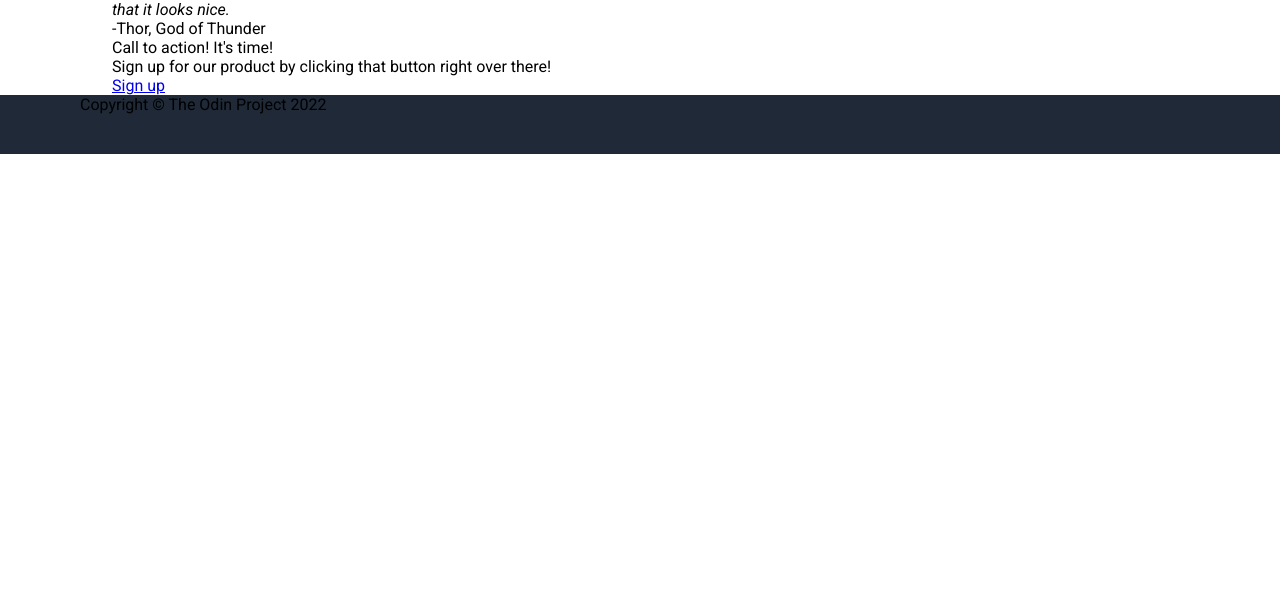
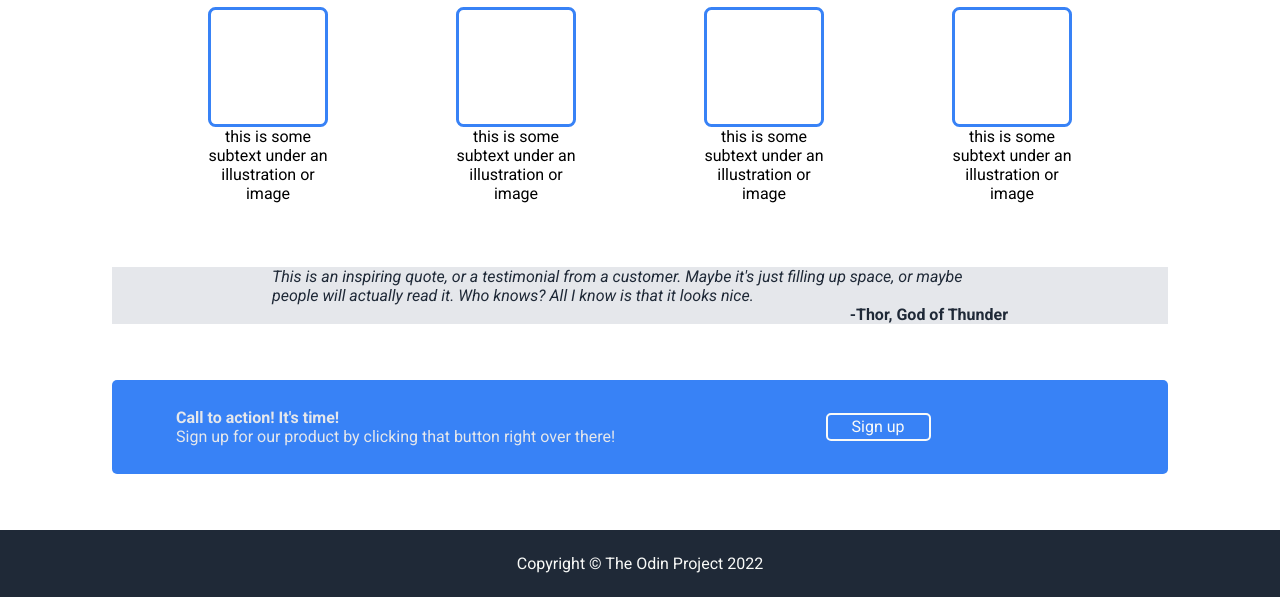
Before and after one commit to maxralph01/landing-page, a plain HTML site: page index.html in a window 1280 px wide. Shown: the part 476-1073 px from the top of the page. Before the commit the page ends 800 px from the top, so only its background shows below. Drawn offline with Linux system fonts and the light colour scheme.

Commit message:
second commit

```diff
--- a/index.html
+++ b/index.html
@@ -59,22 +59,22 @@
 
   </section>
 
-  <section>
+  <section class="quote">
    <figure>
     <blockquote>
      <p><em>This is an inspiring quote, or a testimonial from a customer. Maybe it's just filling up space, or maybe people will actually read it. Who knows? All I know is that it looks nice.</em></p>
     </blockquote>
-    <figcaption>-Thor, God of Thunder</figcaption>
+    <figcaption><strong>-Thor, God of Thunder</strong></figcaption>
    </figure>
   </section>
 
-  <section>
+  <section class="cta">
    <article>
     <p class="heading">Call to action! It's time!</p>
     <p class="body">Sign up for our product by clicking that button right over there!</p>
    </article>
 
-   <a href="#">Sign up</a>
+   <p><a href="#">Sign up</a></p>
   </section>
  </main>
 
--- a/style.css
+++ b/style.css
@@ -38,6 +38,7 @@ header .navbar nav {
 header .navbar nav ul {
  display: flex;
  justify-content: space-between;
+ gap: 1.5rem;
 }
 
 header .navbar nav ul li {
@@ -54,6 +55,7 @@ header .hero {
 
 header .hero .description {
  display: flex;
+ align-self: center;
  flex-direction: column;
  gap: 1rem;
  flex: auto;
@@ -84,6 +86,7 @@ header .hero .image_placeholder {
  background-color: #3f4c5e;
  flex: auto;
  width: 45%;
+ display: flex;
 }
 
 header .hero .image_placeholder p {
@@ -95,7 +98,7 @@ main {
 }
 
 main .random {
-
+ margin: 2rem auto 4rem;
 }
 
 main .random h2 {
@@ -105,8 +108,85 @@ main .random h2 {
 
 main .random .articles {
  display: flex;
+ justify-content: space-around;
+ margin: 2rem;
 }
 
 main .random .articles article {
+ width: 7.5rem;
+}
+
+main .random .articles article .box {
+ border: 3.5px solid #3882F6;
+ /* width: 7.5rem; */
+ height: 7.5rem;
+ border-radius: 7.5px;
+}
+
+main .random .articles article .text {
+ /* width: 7.5rem; */
+ text-align: center;
+}
+
+.quote {
+ background-color: #E5E7EB;
+ color: #1F2937;
+ display: block;
+ /* padding: 4rem 1rem 3.5rem; */
+ /* padding: 4rem 1rem 3.5rem; */
+ margin: unset;
+}
+
+.quote blockquote figure {
+ margin: auto 10rem;
+}
+
+.quote blockquote {
+ margin: auto 10rem;
+}
+
+.quote figcaption {
+ text-align: right;
+ margin: auto 10rem;
+}
+
+.cta {
+ background-color: #3882F6;
+ color: #E5E7EB;
+ padding: 1.75rem 4rem;
+ display: flex;
+ justify-content: space-between;
+ align-items: center;
+ border-radius: 5px;
+ margin: 3.5rem auto;
+}
+
+.cta article {
+ flex: 0 0 70%;
+}
+
+.cta article .heading {
+ font-weight: 700;
+}
+
+.cta article .body {
 
 }
+
+.cta p {
+ flex: 0 0 30%;
+}
+
+.cta a {
+ text-decoration: none;
+ color: #F9FAF8;
+ border: 2px solid #F9FAF8;
+ border-radius: 5px;
+ padding: 0.15rem 1.5rem;
+}
+
+footer {
+ color: #F9FAF8;
+ text-align: center;
+ padding: 1.5rem;
+}
```
